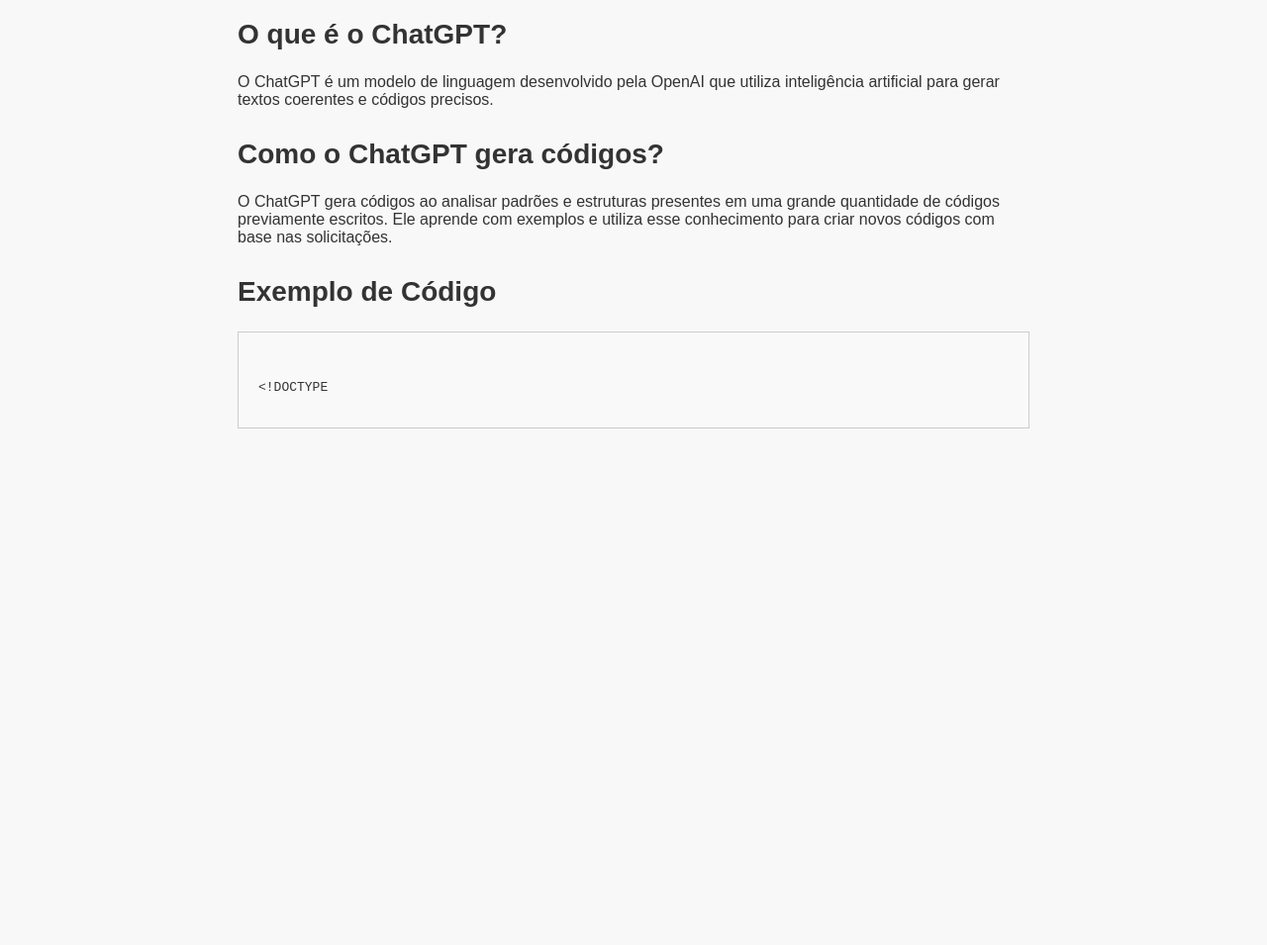
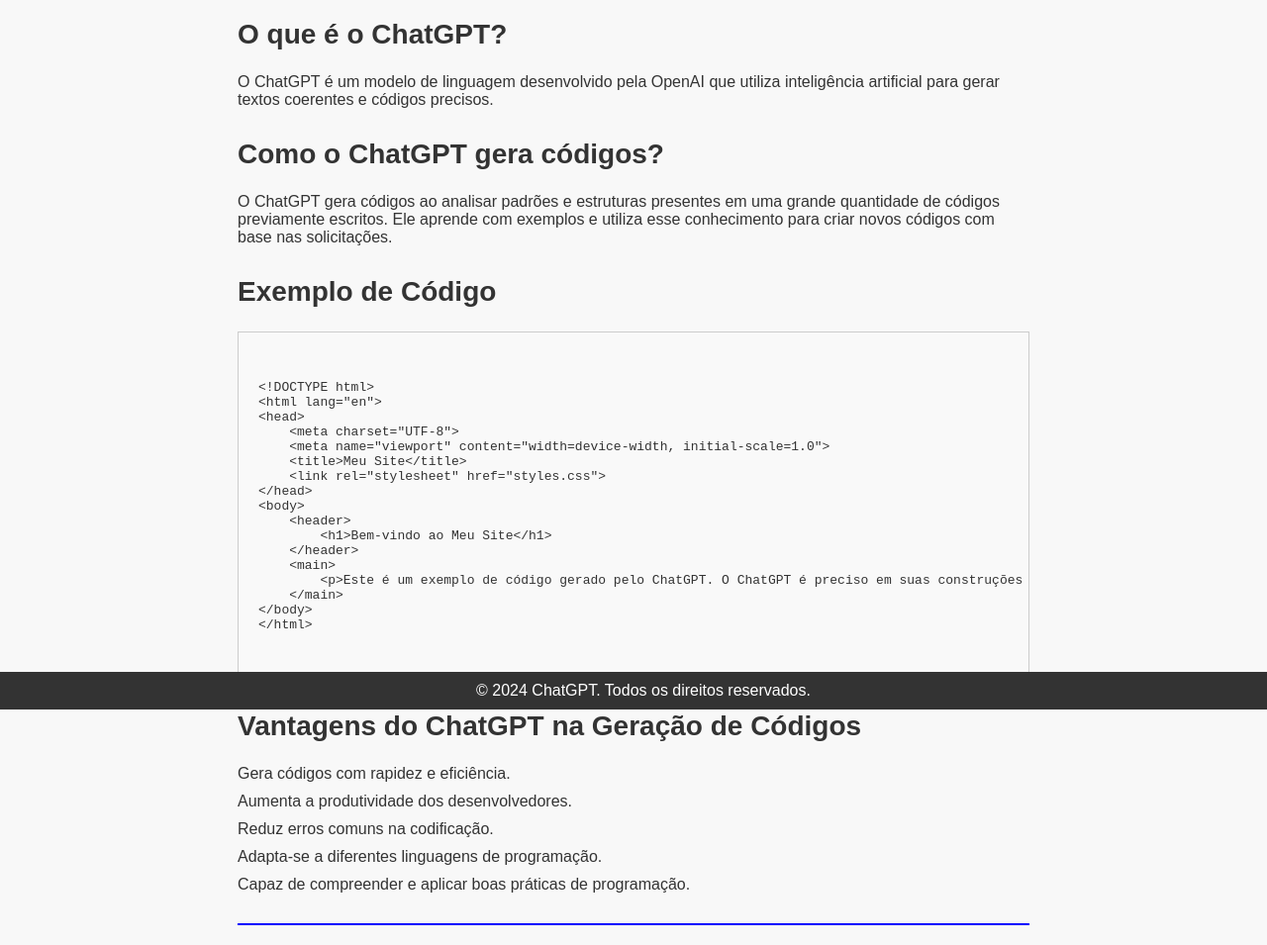
Before and after one commit to zxnuz/Back-End_3D, a plain HTML site: page index.html in a window 1280 px wide. Shown: the part 83-1038 px from the top of the page at 99% size. Before the commit the page ends 800 px from the top, so only its background shows below. Drawn offline with Linux system fonts and the light colour scheme.

Commit message:
Update index.html
Aicionando um código em HTML, com CSS e JS.
Criado com ChatGPT, primeira aula.

```diff
--- a/index.html
+++ b/index.html
@@ -103,6 +103,11 @@
         .close-btn:hover {
             color: #ff0000;
         }
+
+        .blue-line {
+            border-top: 2px solid blue;
+            margin-top: 30px;
+        }
     </style>
 </head>
 <body>
@@ -122,4 +127,40 @@
             <h2>Exemplo de Código</h2>
             <div class="code-example">
                 <pre><code>
-&lt;!DOCTYPE
+&lt;!DOCTYPE html&gt;
+&lt;html lang="en"&gt;
+&lt;head&gt;
+    &lt;meta charset="UTF-8"&gt;
+    &lt;meta name="viewport" content="width=device-width, initial-scale=1.0"&gt;
+    &lt;title&gt;Meu Site&lt;/title&gt;
+    &lt;link rel="stylesheet" href="styles.css"&gt;
+&lt;/head&gt;
+&lt;body&gt;
+    &lt;header&gt;
+        &lt;h1&gt;Bem-vindo ao Meu Site&lt;/h1&gt;
+    &lt;/header&gt;
+    &lt;main&gt;
+        &lt;p&gt;Este é um exemplo de código gerado pelo ChatGPT. O ChatGPT é preciso em suas construções de códigos HTML e CSS.&lt;/p&gt;
+    &lt;/main&gt;
+&lt;/body&gt;
+&lt;/html&gt;
+                </code></pre>
+            </div>
+        </section>
+        <section>
+            <h2>Vantagens do ChatGPT na Geração de Códigos</h2>
+            <ul>
+                <li>Gera códigos com rapidez e eficiência.</li>
+                <li>Aumenta a produtividade dos desenvolvedores.</li>
+                <li>Reduz erros comuns na codificação.</li>
+                <li>Adapta-se a diferentes linguagens de programação.</li>
+                <li>Capaz de compreender e aplicar boas práticas de programação.</li>
+            </ul>
+        </section>
+        <div class="blue-line"></div>
+    </main>
+    <footer>
+        <p>&copy; 2024 ChatGPT. Todos os direitos reservados.</p>
+    </footer>
+</body>
+</html>
```
